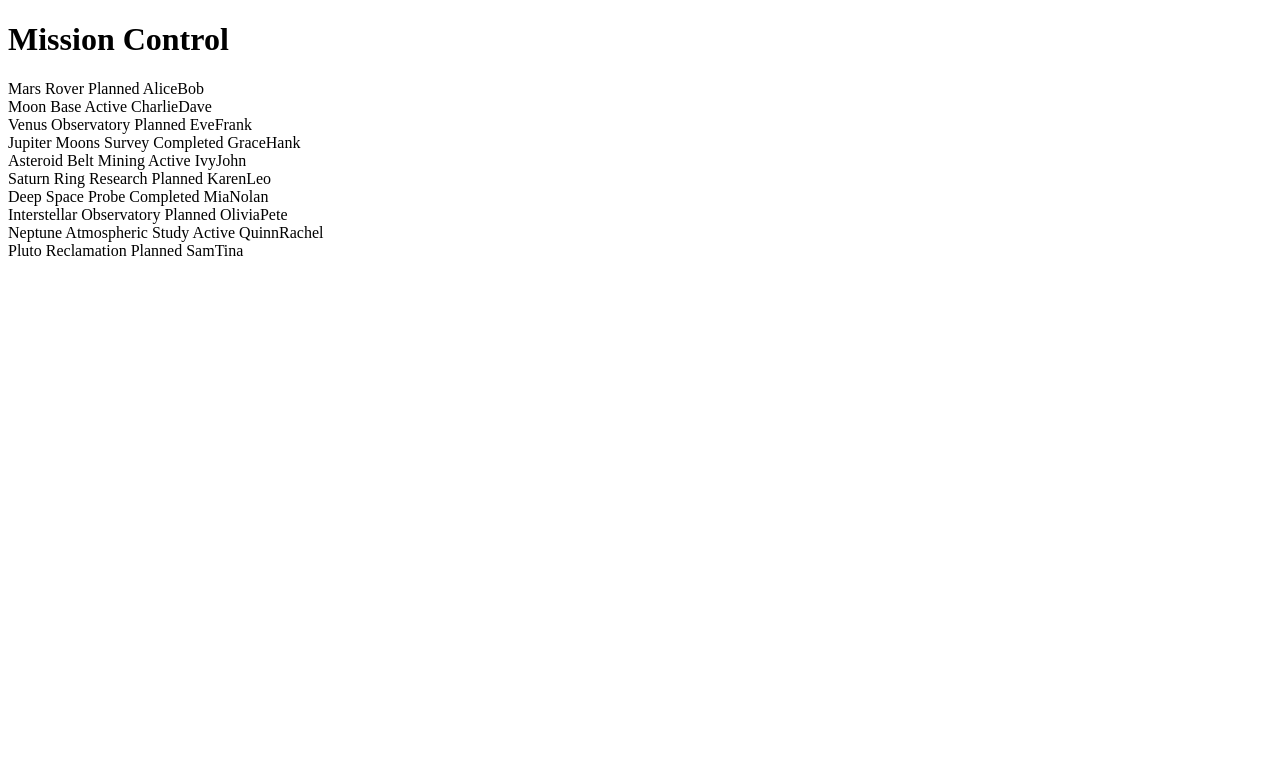
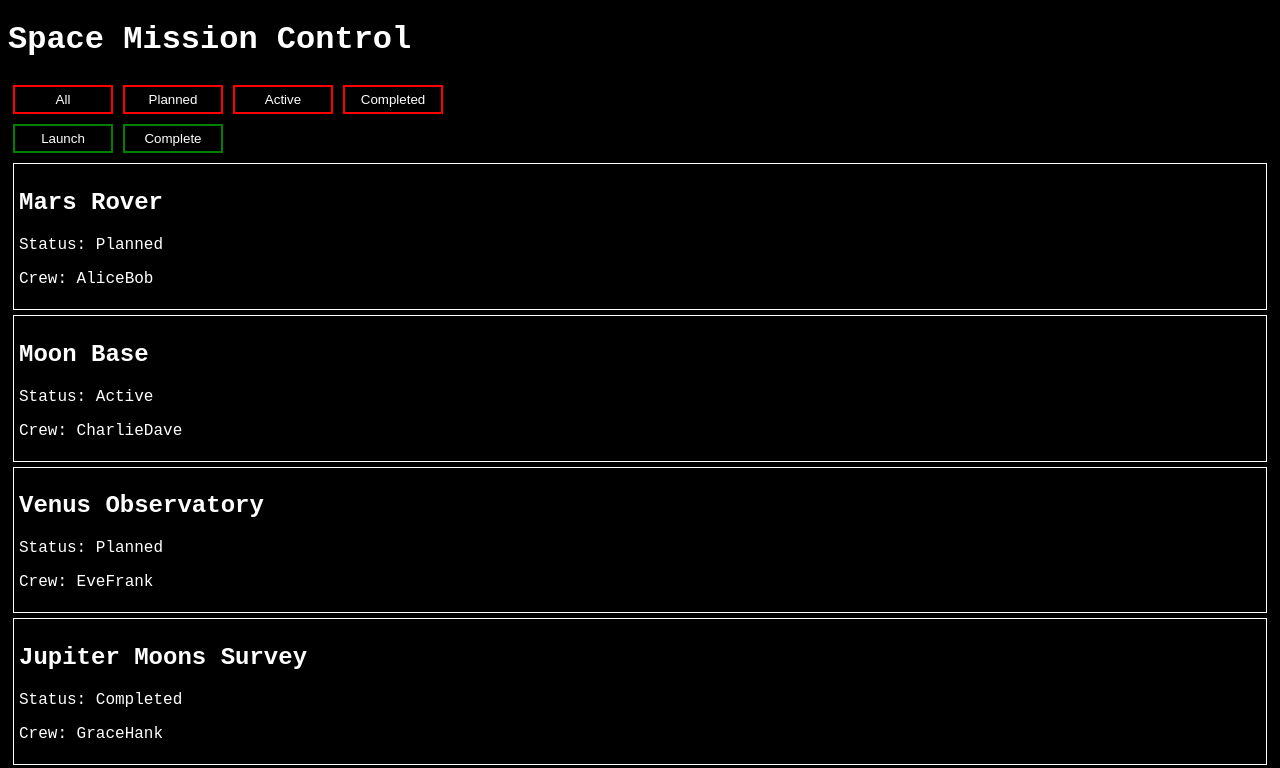
Before and after one commit to KJaxCodes/ReactSpaceMissionControl, a React (Vite) app: page / in a window 1280 px wide. Shown: the top 768 px of the page. Built offline with nearby package versions, Linux system fonts and the light colour scheme.

Commit message:
create components

```diff
--- /dev/null
+++ b/src/MissionAction.jsx
@@ -0,0 +1,8 @@
+export default function MissionAction() {
+    return (
+        <div className="MissionAction">
+            <button>Launch</button>
+            <button>Complete</button>
+        </div>
+    )
+}
--- a/src/MissionCard.jsx
+++ b/src/MissionCard.jsx
@@ -1,6 +1,10 @@
 export default function MissionCard(props) {
-    const {name, status, crew} = props;
-    return(
-            <div>{name} {status} {crew}</div>
+    const { name, status, crew } = props;
+    return (
+        <div className="MissionCard">
+            <h2>{name}</h2>
+            <p>Status: {status}</p>
+            <p>Crew: {crew}</p>
+        </div>
     )
 }
--- a/src/MissionControl.jsx
+++ b/src/MissionControl.jsx
@@ -1,4 +1,6 @@
 import MissionCard from "./MissionCard"
+import MissionAction from "./MissionAction";
+import MissionFilter from "./MissionFilter";
 
 const INITIAL_MISSIONS = [
     { id: 1, name: "Mars Rover", status: "Planned", crew: ["Alice", "Bob"] },
@@ -16,15 +18,19 @@ const INITIAL_MISSIONS = [
 export default function MissionControl() {
     return (
         <div>
-            <h1>Mission Control</h1>
+            <h1>Space Mission Control</h1>
+            <MissionFilter />
+            <MissionAction />
+
             {INITIAL_MISSIONS.map(m => {
-                return(
+                return (
                     < MissionCard key={m.id} name={m.name} status={m.status} crew={m.crew} />
                 )
             })
 
             }
 
+
         </div>
     )
 }
--- /dev/null
+++ b/src/MissionFilter.jsx
@@ -0,0 +1,10 @@
+export default function MissionFilter() {
+    return (
+        <div className="MissionFilter">
+            <button>All</button>
+            <button>Planned</button>
+            <button>Active</button>
+            <button>Completed</button>
+        </div>
+    )
+}
--- a/src/index.css
+++ b/src/index.css
@@ -0,0 +1,29 @@
+body {
+    background-color: black;
+    font-family: 'Courier New', monospace;
+    color: white;
+}
+
+
+
+.MissionCard {
+    border: 1px solid white;
+    margin: 5px;
+    padding: 5px;
+}
+
+button {
+    color: white;
+    background-color: black;
+    width: 100px;
+    padding: 5px;
+    margin: 5px;
+}
+
+.MissionAction button {
+    border: 2px solid green;
+}
+
+.MissionFilter button {
+    border: 2px solid red;
+}
```
